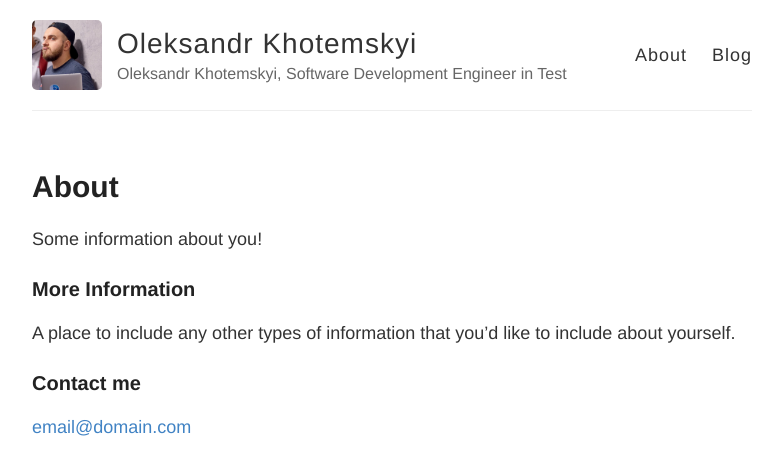
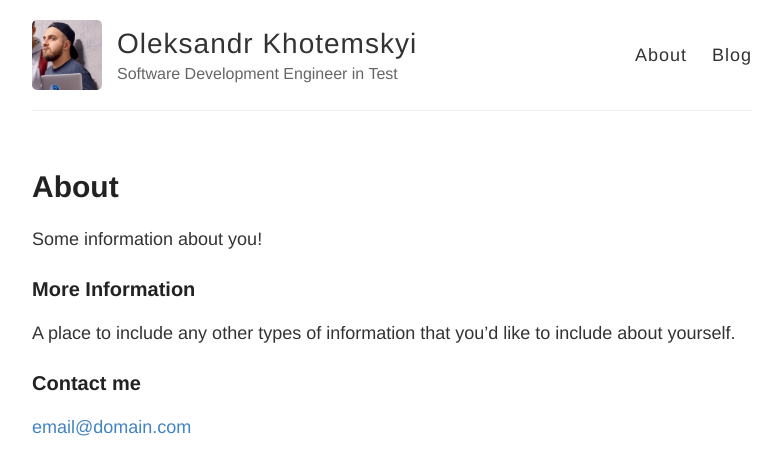
Before and after one commit to Xotabu4/xotabu4.github.io, a Jekyll site: the page built from about.md, in a window 1280 px wide. Shown: the top 475 px of the page, without its empty margins (248-1029 px from the left). Built offline with Jekyll 4.4.1, drawn with Linux system fonts in a browser that asks for light colours.

Commit message:
title fix

```diff
--- a/_config.yml
+++ b/_config.yml
@@ -6,7 +6,7 @@
 name: Oleksandr Khotemskyi
 
 # Short bio or description (displayed in the header)
-description: Oleksandr Khotemskyi, Software Development Engineer in Test
+description: Software Development Engineer in Test
 
 # URL of your avatar or profile pic (you could use your GitHub profile pic)
 avatar: https://raw.githubusercontent.com/Xotabu4/xotabu4.github.io/master/images/avatar.jpg
```
